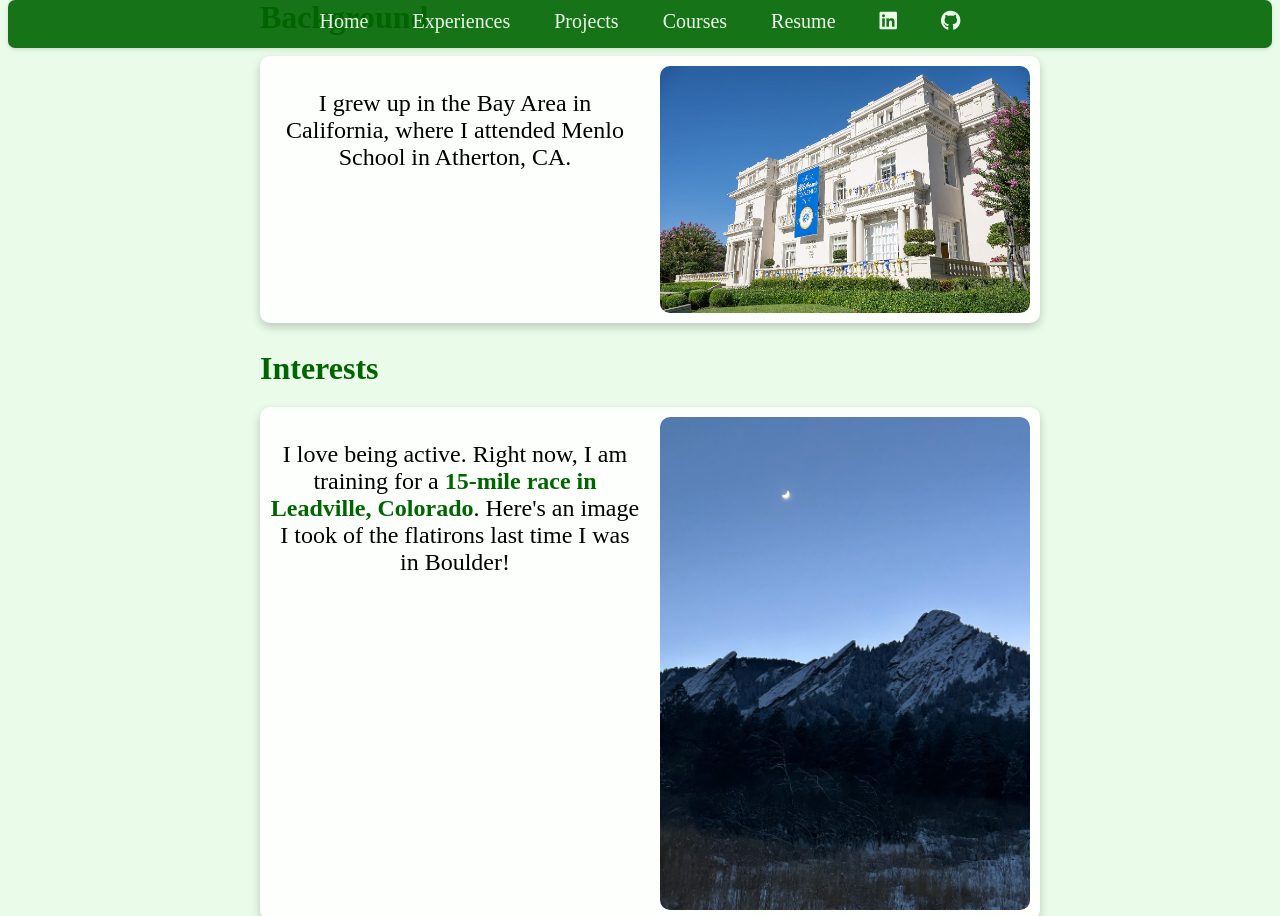
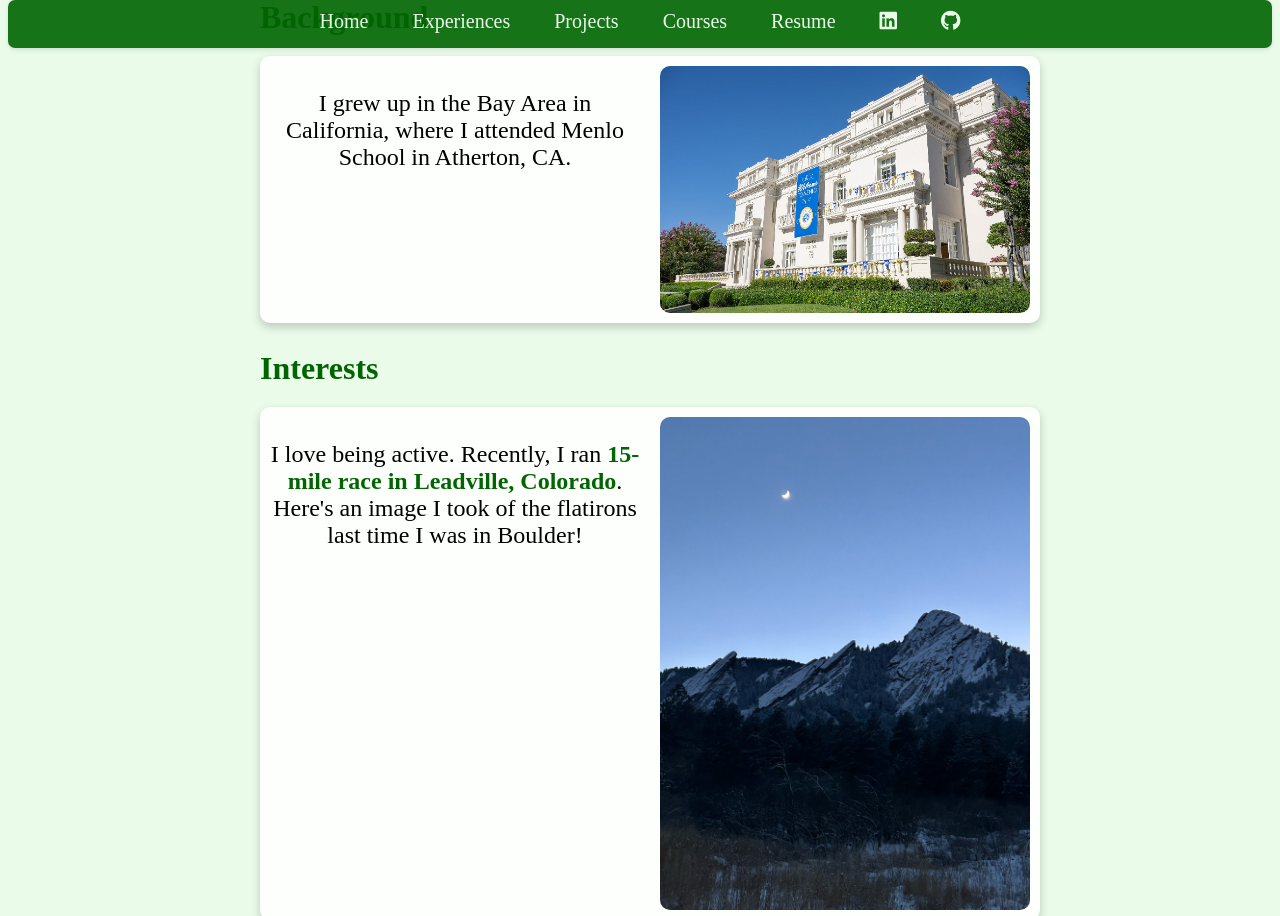
Before and after one commit to jacksonkunde/jacksonkunde.github.io, a Jekyll site: the page built from _pages/aboutme.html, in a window 1280 px wide and 1400 px high, scrolled down 200 px, cut to the strip 0-916 px from the top of the window. Built offline with Jekyll 4.4.1, drawn with Linux system fonts in a browser that asks for light colours; some of the changed text lies outside the part shown.

Commit message:
updating about me

```diff
--- a/_pages/aboutme.html
+++ b/_pages/aboutme.html
@@ -17,7 +17,7 @@ permalink: /aboutme
         <h2 class="personal">Interests</h2>
         <div class="personal description-container">
             <div class="personal text">
-                <p>I love being active. Right now, I am training for a
+                <p>I love being active. Recently, I ran
                     <a href="https://www.leadvilleraceseries.com/run/trailmarathonheavyhalf/" target="_blank">15-mile race in Leadville, Colorado</a>.
                 Here's an image I took of the flatirons last time I was in Boulder!</p>
             </div>
```
Also changed, not shown: other parts of _pages/aboutme.html (+1 -1 lines).
